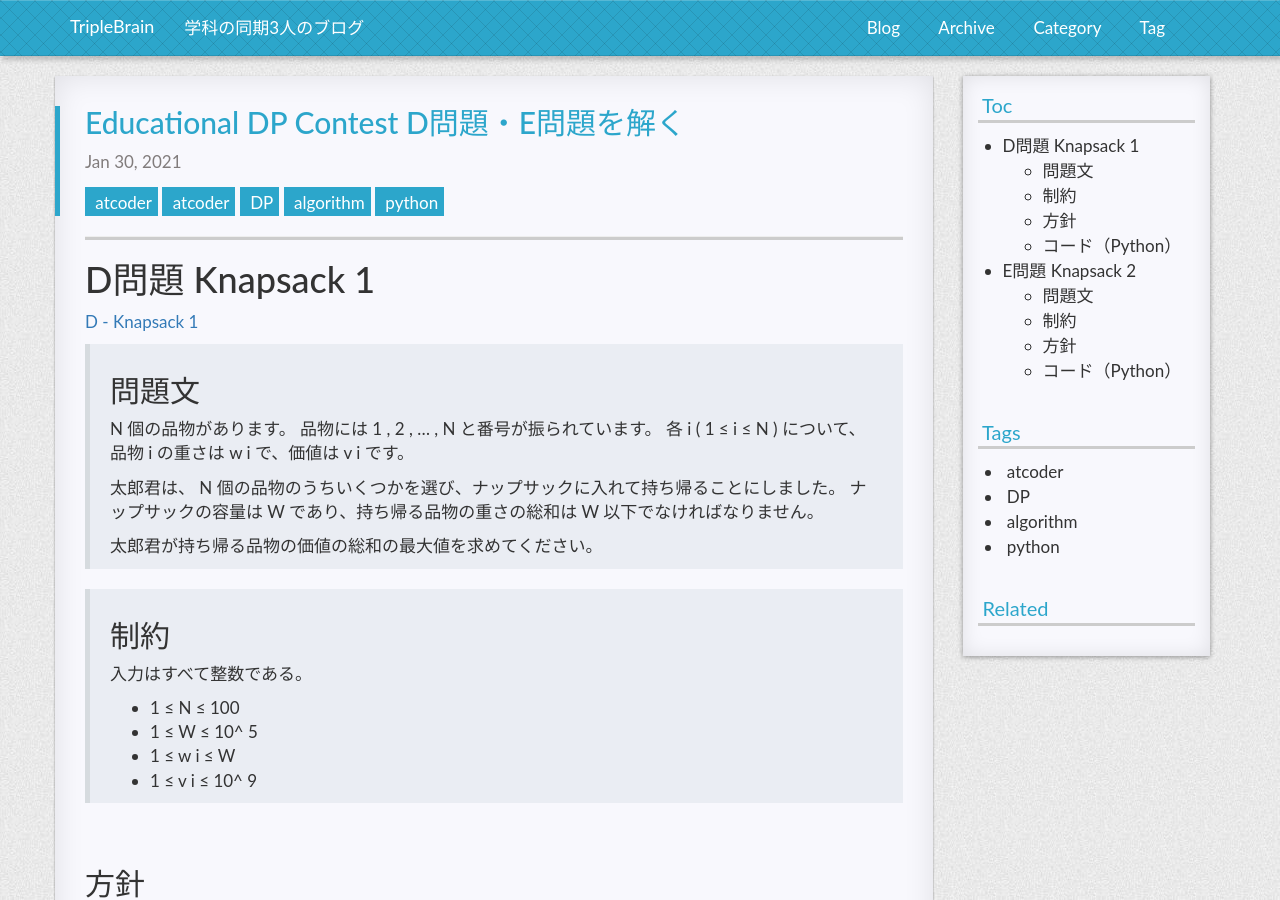
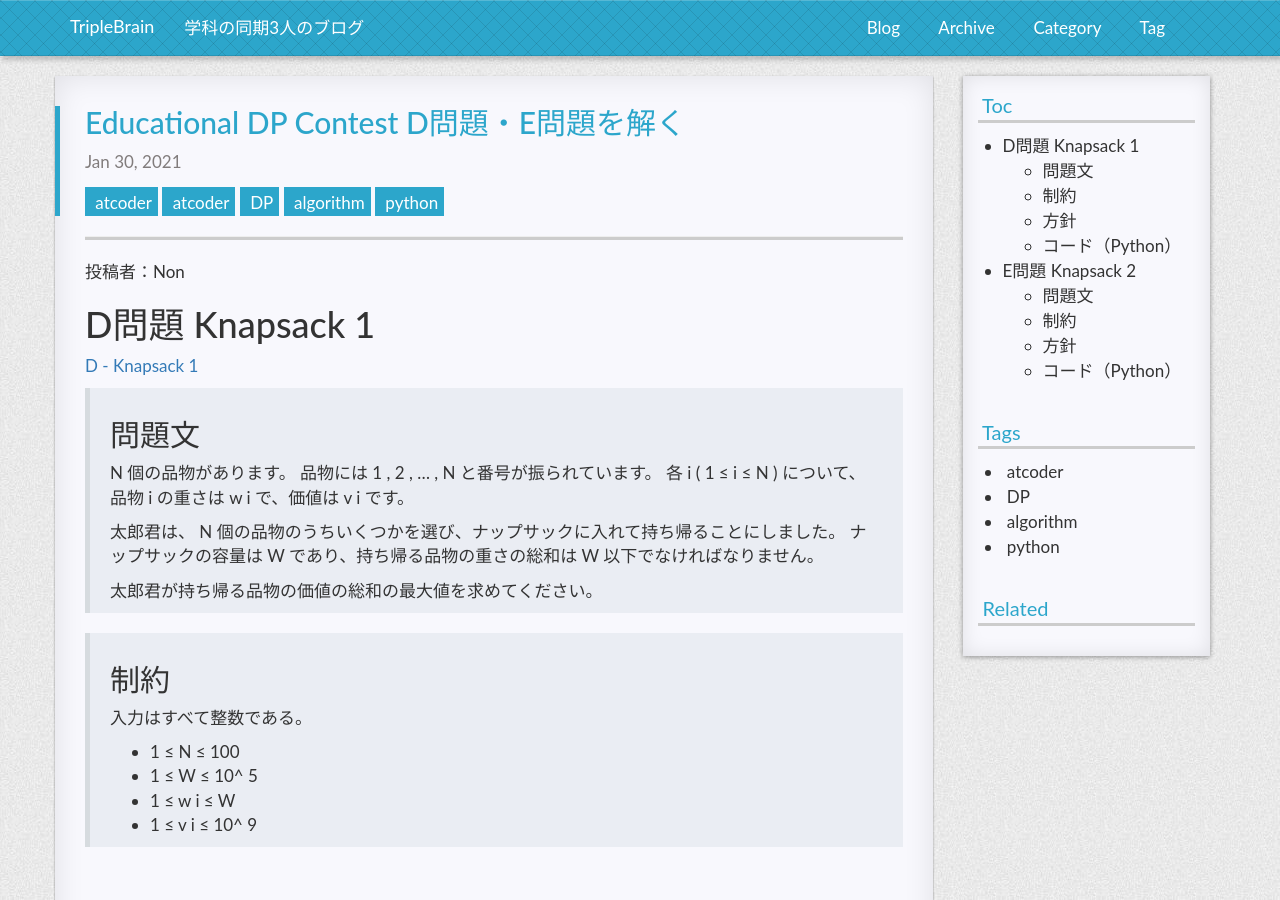
Before and after one commit to nononotyamm/TripleBrain, a Jekyll site: the page built from _posts/2021-01-30-dpc-d-e.md, in a window 1280 px wide and 900 px high. Built offline with Jekyll 4.4.1, drawn with Linux system fonts in a browser that asks for light colours; nearby versions of some CDN libraries; comment, search, counter and statistics services are not loaded; a style sheet for code colours, icons or effects is not loaded.

Commit message:
add author to post

```diff
--- a/_posts/2021-01-30-dpc-d-e.md
+++ b/_posts/2021-01-30-dpc-d-e.md
@@ -8,6 +8,8 @@ categories: atcoder
 
 * TOC
 {:toc}
+
+投稿者：Non
 
 # D問題 Knapsack 1
 
```
